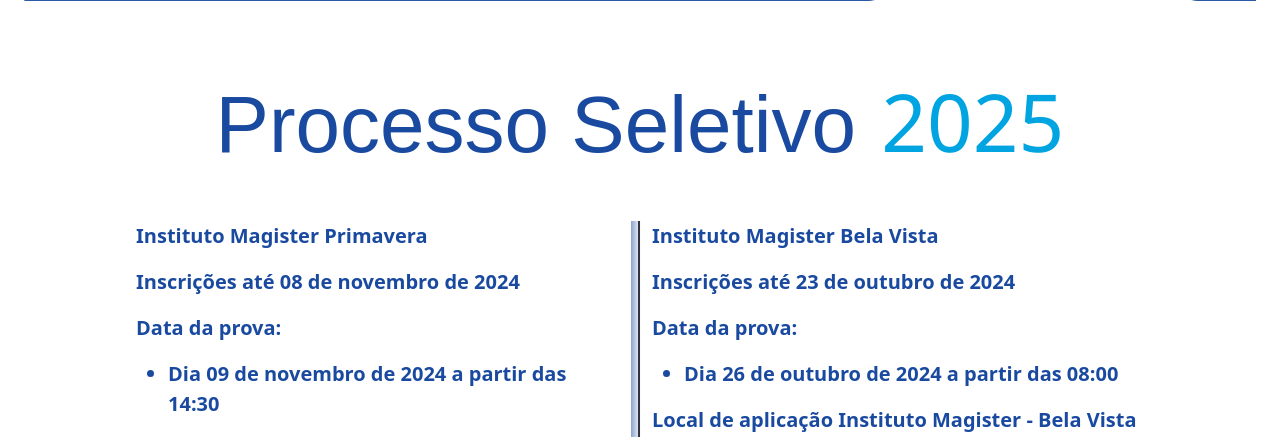
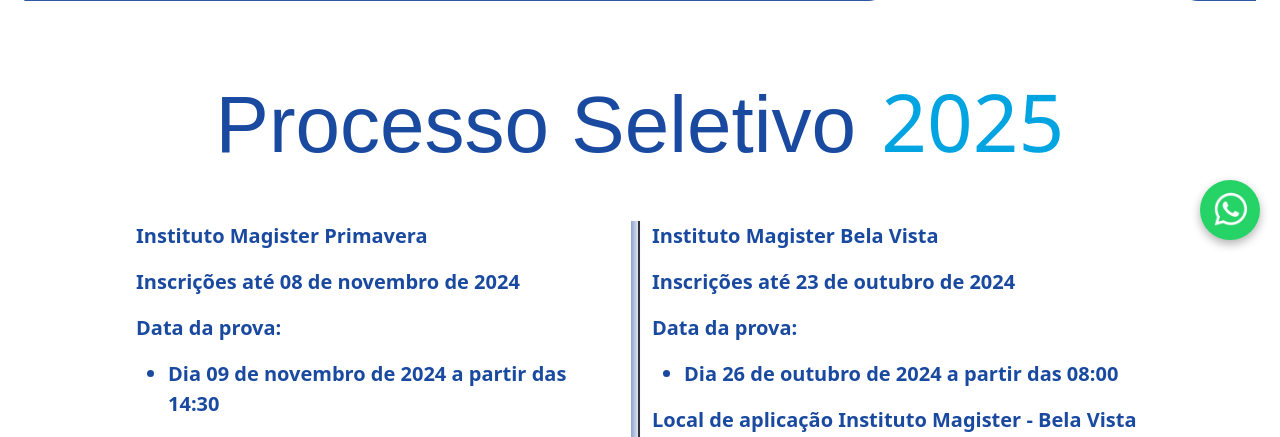
Before and after one commit to gwpoliveira/magbolsas, a Django app: page /inscricao/ in a window 1280 px wide. Shown: the part 540-977 px from the top of the page. Run offline with Django 5.2, Linux system fonts and the light colour scheme; some libraries are stand-ins or nearby versions.

Commit message:
whatsapp e botão viste

```diff
--- a/templates/home.html
+++ b/templates/home.html
@@ -50,6 +50,45 @@ MagBolsas - Inscrição para Bolsa de Estudos
     }
     .btn-submit:hover {
         background-color: #104989;
+    }
+
+    /* Botão de WhatsApp */
+        .whatsapp-button {
+            position: fixed;
+            bottom: 20px; /* Distância do rodapé */
+            right: 20px;  /* Distância da lateral direita */
+            z-index: 1000;
+            width: 60px;
+            height: 60px;
+            display: flex;
+            align-items: center;
+            justify-content: center;
+            background-color: #25D366; /* Cor de fundo */
+            border-radius: 50%; /* Formato circular */
+            box-shadow: 0px 4px 10px rgba(0, 0, 0, 0.3);
+        }
+
+        .whatsapp-button img {
+            width: 90%; /* Tamanho do ícone */
+            height: 90%;
+        }
+
+        /* Estilo do botão "Agende sua visita" */
+    .btn-visit {
+        background-color: #1a4aa0; /* Azul */
+        color: white;
+        padding: 15px 30px;
+        font-size: 1.25rem; /* Tamanho do texto */
+        font-weight: bold;
+        border-radius: 50px; /* Bordas arredondadas */
+        text-transform: uppercase;
+        text-decoration: none;
+        transition: background-color 0.3s, transform 0.2s;
+    }
+
+    .btn-visit:hover {
+        background-color: #104989; /* Cor de hover */
+        transform: scale(1.05); /* Leve aumento ao passar o mouse */
     }
     </style>
 
@@ -242,8 +281,20 @@ MagBolsas - Inscrição para Bolsa de Estudos
             <span style="color: #4877ca; font-size: 35px; font-family: 'Segoe UI Black'">Conheça o</span>
             <span style="color: #1a4aa0; font-size: 45px; font-family: 'Segoe UI Black'">Instituto Magister de Ensino</span>
         </p>
+
+        <!-- Botão "Agende sua visita" -->
+        <div class="text-center mt-4">
+            <a href="https://wa.me/552121072202" target="_blank" class="btn btn-visit">
+                Agende sua visita a nossa Instituição
+            </a>
         </div>
     </div>
 </div>
+
+        </div>
+    <!-- Botão WhatsApp -->
+        <a href="https://wa.me/8621072202" target="_blank" class="whatsapp-button">
+            <img src="{% static 'img/whatsapp-icon.png' %}" alt="WhatsApp">
+        </a>
     </div>
 {% endblock %}
```
Also changed, not shown: static/ico/logo.png (added), static/img/whatsapp-icon.png (added). Lines whose indentation alone changed are shown as unchanged.
